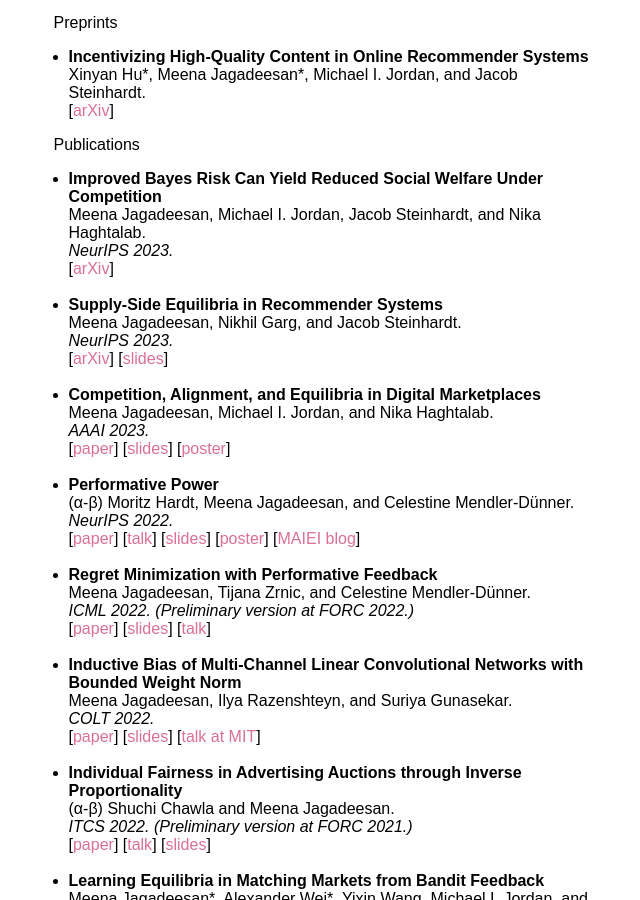
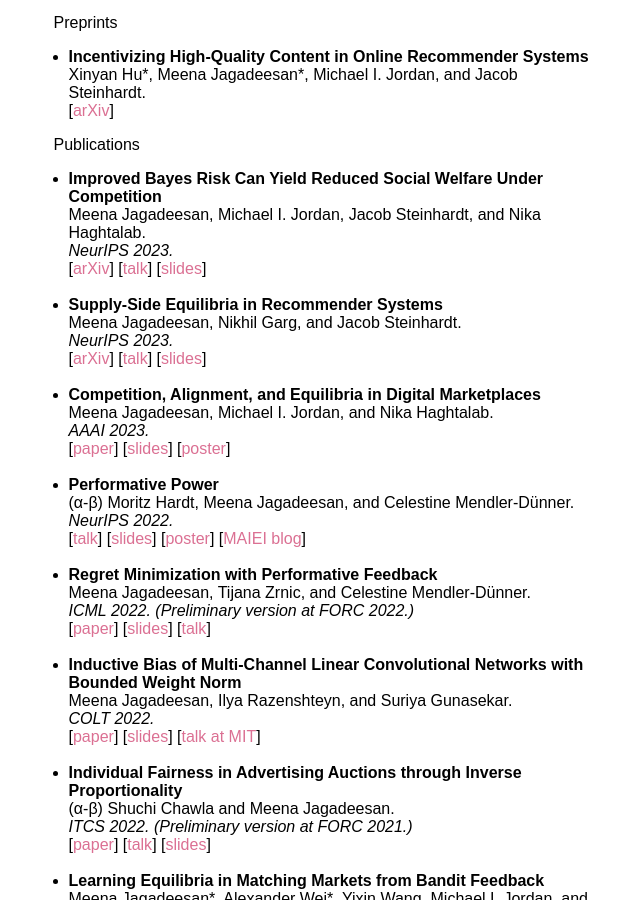
Before and after one commit to mjagadeesan/mjagadeesan.github.io, a Jekyll site: the page built from index.html, in a window 1280 px wide and 900 px high, scrolled down 532 px. Shown: the whole window, without its empty margins (424-1064 px from the left). Built offline with Jekyll 4.4.1, drawn with Linux system fonts in a browser that asks for light colours; some web fonts are replaced.

Commit message:
added new videos

```diff
--- a/index.html
+++ b/index.html
@@ -23,12 +23,12 @@ layout: default
 	<li><b><span>Improved Bayes Risk Can Yield Reduced Social Welfare Under Competition</span></b><br>
 	Meena Jagadeesan, Michael I. Jordan, Jacob Steinhardt, and Nika Haghtalab.<br>
 	<span><em>NeurIPS 2023.</em></span><br>
-	[<a href=https://arxiv.org/abs/2306.14670>arXiv</a>]<br></li>
+	[<a href=https://arxiv.org/abs/2306.14670>arXiv</a>] [<a href=https://recorder-v3.slideslive.com/#/share?share=72455&s=066bf13a-d67b-47c6-8051-69e31c6a7c1e>talk</a>] [<a href=research/competition-scale-slides.pdf>slides</a>]<br></li>
 	<br>
 	<li><b><span>Supply-Side Equilibria in Recommender Systems</span></b><br>
 	Meena Jagadeesan, Nikhil Garg, and Jacob Steinhardt.<br>
 	<span><em>NeurIPS 2023.</em></span><br>
-	[<a href=https://arxiv.org/abs/2206.13489>arXiv</a>] [<a href=research/supplyside-slides.pdf>slides</a>] <br></li>
+	[<a href=https://arxiv.org/abs/2206.13489>arXiv</a>] [<a href=https://recorder-v3.slideslive.com/#/share?share=89191&s=786a37df-6ac5-41b6-8be5-0ab7ee5734fd>talk</a>] [<a href=research/supplyside-slides.pdf>slides</a>] <br></li>
 	<br>
 	<li><b><span>Competition, Alignment, and Equilibria in Digital Marketplaces</span></b><br>
 	Meena Jagadeesan, Michael I. Jordan, and Nika Haghtalab.<br>
@@ -37,7 +37,7 @@ layout: default
 	<li><b><span>Performative Power</span></b><br>
 	(α-β) Moritz Hardt, Meena Jagadeesan, and Celestine Mendler-Dünner. <br>
 	<span><em>NeurIPS 2022.</em></span><br>
-	[<a href=https://arxiv.org/abs/2203.17232v2>paper</a>] [<a href=https://recorder-v3.slideslive.com/#/share?share=72455&s=066bf13a-d67b-47c6-8051-69e31c6a7c1e>talk</a>] [<a href=research/PerformativePowerSlides.pdf>slides</a>] [<a href=research/ppposter.pdf>poster</a>] [<a href=https://montrealethics.ai/performative-power/>MAIEI blog</a>]<br><br></li>
+	[<a href=https://slideslive.com/38989934/performative-power?ref=search-presentations-meena+jagadeesan>talk</a>] [<a href=research/PerformativePowerSlides.pdf>slides</a>] [<a href=research/ppposter.pdf>poster</a>] [<a href=https://montrealethics.ai/performative-power/>MAIEI blog</a>]<br><br></li>
 	<li><b><span>Regret Minimization with Performative Feedback</span></b><br>
 	Meena Jagadeesan, Tijana Zrnic, and Celestine Mendler-Dünner. <br>
 	<span><em>ICML 2022. (Preliminary version at FORC 2022.)</em></span><br>
```
Also changed, not shown: 3 other files.
